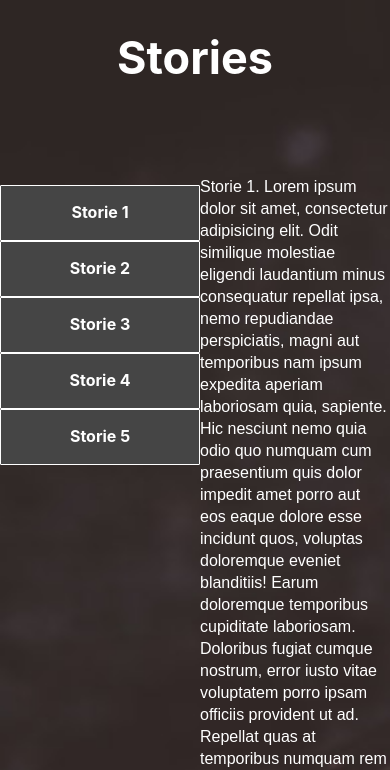
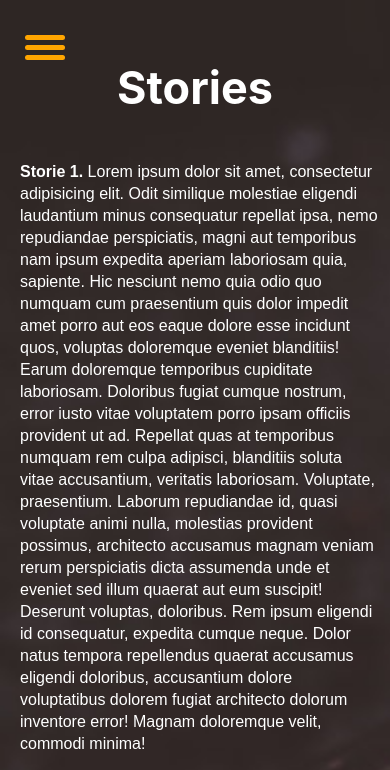
Before and after one commit to Roka20012/kottans_frontend, a plain HTML site: page practical_task/practic_dom/index.html in a window 390 px wide. Shown: the top 770 px of the page. Drawn offline with Linux system fonts and the light colour scheme.

Commit message:
add responsive menu

```diff
--- a/practical_task/practic_dom/index.html
+++ b/practical_task/practic_dom/index.html
@@ -1,5 +1,6 @@
 <!DOCTYPE html>
 <html lang="en">
+
 <head>
     <meta charset="UTF-8">
     <title>Relax</title>
@@ -7,10 +8,19 @@
     <link rel="stylesheet" type="text/css" href="style.css">
     <link rel="icon" href="images/logo.png">
 </head>
+
 <body>
+    <div id="all">
+        <div class="logo">
             <h1>Stories</h1>
+        </div>
+        	<div class="burger">
+			</div>
+            <div class="burger1"></div>
+            <div class="burger2"></div>
+            <div class="burger3"></div>
+
         <div class="container">
-		<div class="stories_menu">
                 <nav id="stories">
                     <a class="stor1" href="#">Storie 1</a>
                     <a class="stor2" href="#">Storie 2</a>
@@ -18,9 +28,8 @@
                     <a class="stor4" href="#">Storie 4</a>
                     <a class="stor5" href="#">Storie 5</a>
                 </nav>
-		</div>
             <div class="data-text" id="text">
-				<p><span>Storie 1. Lorem ipsum dolor sit amet, consectetur adipisicing elit. Odit similique molestiae eligendi laudantium minus consequatur repellat ipsa, nemo repudiandae perspiciatis, magni aut temporibus nam ipsum expedita aperiam laboriosam quia, sapiente.</span>
+                <p><span><strong>Storie 1.</strong> Lorem ipsum dolor sit amet, consectetur adipisicing elit. Odit similique molestiae eligendi laudantium minus consequatur repellat ipsa, nemo repudiandae perspiciatis, magni aut temporibus nam ipsum expedita aperiam laboriosam quia, sapiente.</span>
                     <span>Hic nesciunt nemo quia odio quo numquam cum praesentium quis dolor impedit amet porro aut eos eaque dolore esse incidunt quos, voluptas doloremque eveniet blanditiis! Earum doloremque temporibus cupiditate laboriosam.</span>
                     <span>Doloribus fugiat cumque nostrum, error iusto vitae voluptatem porro ipsam officiis provident ut ad. Repellat quas at temporibus numquam rem culpa adipisci, blanditiis soluta vitae accusantium, veritatis laboriosam. Voluptate, praesentium.</span>
                     <span>Laborum repudiandae id, quasi voluptate animi nulla, molestias provident possimus, architecto accusamus magnam veniam rerum perspiciatis dicta assumenda unde et eveniet sed illum quaerat aut eum suscipit! Deserunt voluptas, doloribus.</span>
@@ -29,6 +38,7 @@
                     <span>Qui asperiores assumenda, magni hic magnam quis earum blanditiis dolor adipisci, quibusdam voluptatibus ducimus distinctio quidem eaque dolorum voluptate delectus fuga nisi beatae veritatis. Debitis optio aspernatur deserunt commodi! Saepe.</span></p>
             </div>
         </div>
+    </div>
+</body>
 
-</body>
 </html>
--- a/practical_task/practic_dom/interactive.js
+++ b/practical_task/practic_dom/interactive.js
@@ -1,33 +1,33 @@
 let stories = {
-	"stor1": `<p><span>Storie 1. Lorem ipsum dolor sit amet, consectetur adipisicing elit. Odit similique molestiae eligendi laudantium minus consequatur repellat ipsa, nemo repudiandae perspiciatis, magni aut temporibus nam ipsum expedita aperiam laboriosam quia, sapiente.</span>
+    "stor1": `<p><span><strong>Storie 1.</strong> Lorem ipsum dolor sit amet, consectetur adipisicing elit. Odit similique molestiae eligendi laudantium minus consequatur repellat ipsa, nemo repudiandae perspiciatis, magni aut temporibus nam ipsum expedita aperiam laboriosam quia, sapiente.</span>
 				<span>Hic nesciunt nemo quia odio quo numquam cum praesentium quis dolor impedit amet porro aut eos eaque dolore esse incidunt quos, voluptas doloremque eveniet blanditiis! Earum doloremque temporibus cupiditate laboriosam.</span>
 				<span>Doloribus fugiat cumque nostrum, error iusto vitae voluptatem porro ipsam officiis provident ut ad. Repellat quas at temporibus numquam rem culpa adipisci, blanditiis soluta vitae accusantium, veritatis laboriosam. Voluptate, praesentium.</span>
 				<span>Laborum repudiandae id, quasi voluptate animi nulla, molestias provident possimus, architecto accusamus magnam veniam rerum perspiciatis dicta assumenda unde et eveniet sed illum quaerat aut eum suscipit! Deserunt voluptas, doloribus.</span>
 				<span>Rem ipsum eligendi id consequatur, expedita cumque neque. Dolor natus tempora repellendus quaerat accusamus eligendi doloribus, accusantium dolore voluptatibus dolorem fugiat architecto dolorum inventore error! Magnam doloremque velit, commodi minima!</span></p>
 				<p><span>Eligendi architecto voluptas alias labore reprehenderit temporibus sed, et laborum repellendus quis quae dicta mollitia voluptates, hic? Excepturi praesentium vel, labore veniam earum facere quae deserunt eius quaerat deleniti quod.</span>
 				<span>Qui asperiores assumenda, magni hic magnam quis earum blanditiis dolor adipisci, quibusdam voluptatibus ducimus distinctio quidem eaque dolorum voluptate delectus fuga nisi beatae veritatis. Debitis optio aspernatur deserunt commodi! Saepe.</span></p>`,
-	"stor2": `<p><span>Storie 2. Lorem ipsum dolor sit amet, consectetur adipisicing elit. Odit similique molestiae eligendi laudantium minus consequatur repellat ipsa, nemo repudiandae perspiciatis, magni aut temporibus nam ipsum expedita aperiam laboriosam quia, sapiente.</span>
+    "stor2": `<p><span><strong>Storie 2.</strong> Lorem ipsum dolor sit amet, consectetur adipisicing elit. Odit similique molestiae eligendi laudantium minus consequatur repellat ipsa, nemo repudiandae perspiciatis, magni aut temporibus nam ipsum expedita aperiam laboriosam quia, sapiente.</span>
 				<span>Hic nesciunt nemo quia odio quo numquam cum praesentium quis dolor impedit amet porro aut eos eaque dolore esse incidunt quos, voluptas doloremque eveniet blanditiis! Earum doloremque temporibus cupiditate laboriosam.</span>
 				<span>Doloribus fugiat cumque nostrum, error iusto vitae voluptatem porro ipsam officiis provident ut ad. Repellat quas at temporibus numquam rem culpa adipisci, blanditiis soluta vitae accusantium, veritatis laboriosam. Voluptate, praesentium.</span>
 				<span>Laborum repudiandae id, quasi voluptate animi nulla, molestias provident possimus, architecto accusamus magnam veniam rerum perspiciatis dicta assumenda unde et eveniet sed illum quaerat aut eum suscipit! Deserunt voluptas, doloribus.</span>
 				<span>Rem ipsum eligendi id consequatur, expedita cumque neque. Dolor natus tempora repellendus quaerat accusamus eligendi doloribus, accusantium dolore voluptatibus dolorem fugiat architecto dolorum inventore error! Magnam doloremque velit, commodi minima!</span></p>
 				<p><span>Eligendi architecto voluptas alias labore reprehenderit temporibus sed, et laborum repellendus quis quae dicta mollitia voluptates, hic? Excepturi praesentium vel, labore veniam earum facere quae deserunt eius quaerat deleniti quod.</span>
 				<span>Qui asperiores assumenda, magni hic magnam quis earum blanditiis dolor adipisci, quibusdam voluptatibus ducimus distinctio quidem eaque dolorum voluptate delectus fuga nisi beatae veritatis. Debitis optio aspernatur deserunt commodi! Saepe.</span></p>`,
-	"stor3": `<p><span>Storie 3. Lorem ipsum dolor sit amet, consectetur adipisicing elit. Odit similique molestiae eligendi laudantium minus consequatur repellat ipsa, nemo repudiandae perspiciatis, magni aut temporibus nam ipsum expedita aperiam laboriosam quia, sapiente.</span>
+    "stor3": `<p><span><strong>Storie 3.</strong> Lorem ipsum dolor sit amet, consectetur adipisicing elit. Odit similique molestiae eligendi laudantium minus consequatur repellat ipsa, nemo repudiandae perspiciatis, magni aut temporibus nam ipsum expedita aperiam laboriosam quia, sapiente.</span>
 				<span>Hic nesciunt nemo quia odio quo numquam cum praesentium quis dolor impedit amet porro aut eos eaque dolore esse incidunt quos, voluptas doloremque eveniet blanditiis! Earum doloremque temporibus cupiditate laboriosam.</span>
 				<span>Doloribus fugiat cumque nostrum, error iusto vitae voluptatem porro ipsam officiis provident ut ad. Repellat quas at temporibus numquam rem culpa adipisci, blanditiis soluta vitae accusantium, veritatis laboriosam. Voluptate, praesentium.</span>
 				<span>Laborum repudiandae id, quasi voluptate animi nulla, molestias provident possimus, architecto accusamus magnam veniam rerum perspiciatis dicta assumenda unde et eveniet sed illum quaerat aut eum suscipit! Deserunt voluptas, doloribus.</span>
 				<span>Rem ipsum eligendi id consequatur, expedita cumque neque. Dolor natus tempora repellendus quaerat accusamus eligendi doloribus, accusantium dolore voluptatibus dolorem fugiat architecto dolorum inventore error! Magnam doloremque velit, commodi minima!</span></p>
 				<p><span>Eligendi architecto voluptas alias labore reprehenderit temporibus sed, et laborum repellendus quis quae dicta mollitia voluptates, hic? Excepturi praesentium vel, labore veniam earum facere quae deserunt eius quaerat deleniti quod.</span>
 				<span>Qui asperiores assumenda, magni hic magnam quis earum blanditiis dolor adipisci, quibusdam voluptatibus ducimus distinctio quidem eaque dolorum voluptate delectus fuga nisi beatae veritatis. Debitis optio aspernatur deserunt commodi! Saepe.</span></p>`,
-	"stor4": `<p><span>Storie 4. Lorem ipsum dolor sit amet, consectetur adipisicing elit. Odit similique molestiae eligendi laudantium minus consequatur repellat ipsa, nemo repudiandae perspiciatis, magni aut temporibus nam ipsum expedita aperiam laboriosam quia, sapiente.</span>
+    "stor4": `<p><span><strong>Storie 4.</strong> Lorem ipsum dolor sit amet, consectetur adipisicing elit. Odit similique molestiae eligendi laudantium minus consequatur repellat ipsa, nemo repudiandae perspiciatis, magni aut temporibus nam ipsum expedita aperiam laboriosam quia, sapiente.</span>
 				<span>Hic nesciunt nemo quia odio quo numquam cum praesentium quis dolor impedit amet porro aut eos eaque dolore esse incidunt quos, voluptas doloremque eveniet blanditiis! Earum doloremque temporibus cupiditate laboriosam.</span>
 				<span>Doloribus fugiat cumque nostrum, error iusto vitae voluptatem porro ipsam officiis provident ut ad. Repellat quas at temporibus numquam rem culpa adipisci, blanditiis soluta vitae accusantium, veritatis laboriosam. Voluptate, praesentium.</span>
 				<span>Laborum repudiandae id, quasi voluptate animi nulla, molestias provident possimus, architecto accusamus magnam veniam rerum perspiciatis dicta assumenda unde et eveniet sed illum quaerat aut eum suscipit! Deserunt voluptas, doloribus.</span>
 				<span>Rem ipsum eligendi id consequatur, expedita cumque neque. Dolor natus tempora repellendus quaerat accusamus eligendi doloribus, accusantium dolore voluptatibus dolorem fugiat architecto dolorum inventore error! Magnam doloremque velit, commodi minima!</span></p>
 				<p><span>Eligendi architecto voluptas alias labore reprehenderit temporibus sed, et laborum repellendus quis quae dicta mollitia voluptates, hic? Excepturi praesentium vel, labore veniam earum facere quae deserunt eius quaerat deleniti quod.</span>
 				<span>Qui asperiores assumenda, magni hic magnam quis earum blanditiis dolor adipisci, quibusdam voluptatibus ducimus distinctio quidem eaque dolorum voluptate delectus fuga nisi beatae veritatis. Debitis optio aspernatur deserunt commodi! Saepe.</span></p>`,
-	"stor5": `<p><span>Storie 5. Lorem ipsum dolor sit amet, consectetur adipisicing elit. Odit similique molestiae eligendi laudantium minus consequatur repellat ipsa, nemo repudiandae perspiciatis, magni aut temporibus nam ipsum expedita aperiam laboriosam quia, sapiente.</span>
+    "stor5": `<p><span><strong>Storie 5.</strong> Lorem ipsum dolor sit amet, consectetur adipisicing elit. Odit similique molestiae eligendi laudantium minus consequatur repellat ipsa, nemo repudiandae perspiciatis, magni aut temporibus nam ipsum expedita aperiam laboriosam quia, sapiente.</span>
 				<span>Hic nesciunt nemo quia odio quo numquam cum praesentium quis dolor impedit amet porro aut eos eaque dolore esse incidunt quos, voluptas doloremque eveniet blanditiis! Earum doloremque temporibus cupiditate laboriosam.</span>
 				<span>Doloribus fugiat cumque nostrum, error iusto vitae voluptatem porro ipsam officiis provident ut ad. Repellat quas at temporibus numquam rem culpa adipisci, blanditiis soluta vitae accusantium, veritatis laboriosam. Voluptate, praesentium.</span>
 				<span>Laborum repudiandae id, quasi voluptate animi nulla, molestias provident possimus, architecto accusamus magnam veniam rerum perspiciatis dicta assumenda unde et eveniet sed illum quaerat aut eum suscipit! Deserunt voluptas, doloribus.</span>
@@ -40,7 +40,32 @@ let stories = {
 let nav = document.getElementById("stories");
 let text = document.getElementById("text");
 
-nav.addEventListener("click", (e) => {
-	text.innerHTML = stories[e.target.getAttribute("class")];
 
-});
+function checkStory(e) {
+    if (e.target.tagName == "A") {
+        text.innerHTML = stories[e.target.getAttribute("class")];
+        // let computedStyle = getComputedStyle(nav).marginLeft;
+        // console.log(computedStyle.style.marginLeft);
+        let width = window.innerWidth ||
+            document.documentElement.clientWidth ||
+            document.body.clientWidth;
+        if(width < 1000) nav.style.marginLeft = "-170px";
+    }
+}
+
+nav.addEventListener("click", checkStory);
+
+function hideOpenMenu(e) {
+	let target = e.target;
+    let computedStyle = getComputedStyle(nav).marginLeft;
+
+    if (computedStyle == "-170px") {
+        nav.style.marginLeft = "0px";
+    } else {
+        nav.style.marginLeft = "-170px";
+    }
+}
+
+let burgerButton = document.getElementsByClassName("burger")[0];
+
+burgerButton.addEventListener("click", hideOpenMenu);
--- a/practical_task/practic_dom/style.css
+++ b/practical_task/practic_dom/style.css
@@ -9,9 +9,14 @@ body {
     font-family: BlinkMacSystemFont, -apple-system, "Segoe UI", Helvetica, Arial, sans-serif;
 }
 
+::-webkit-scrollbar {
+    display: none;
+}
 
 nav {
-    top: 60px;
+    margin-right: 25px;
+    margin-left: 0px;
+    top: 55px;
     position: relative;
     text-align: center;
     width: 200px;
@@ -29,6 +34,8 @@ nav {
 }
 
 h1 {
+    position: relative;
+    top: 30px;
     font-size: 45px;
     text-align: center;
 }
@@ -44,7 +51,8 @@ h1 {
 }
 
 a {
-	top: 10px;
+    margin-bottom: 3px;
+    top: 10px;
     height: 30px;
     position: relative;
     display: inline-block;
@@ -63,14 +71,114 @@ a {
 a:hover {
     background: #888;
     cursor: pointer;
+    box-shadow: -5px 5px 50px 20px #888;
+    border-right: 10px solid;
+    border-left: 10px solid;
+    z-index: 1;
 }
 
 a:active {
-	opacity: 0;
-    transform: scale(0.4);
-    background: #C0C0C0FF;
+    z-index: 1;
+    /*transition: all ease 0.2s;*/
+    /*margin-right: -20px;*/
+    border-right: 10px solid;
+    border-left: 10px solid;
+    box-shadow: -5px 5px 50px 20px #888;
+    /*transform: scale(1.1); #C0C0C0FF*/
+    background: #D52940FF;
 }
 
-.check {
-	background-color: #888;
+a::before {
+    top: 50px;
+    left: 40px;
+    position: relative;
+    content: "";
+    width: 100px;
+    height: 100px;
+    background-color: red;
 }
+
+a::after {
+    position: relative;
+    content: "";
+    width: 100px;
+    height: 100px;
+    background-color: red;
+}
+
+
+
+@media screen and (max-width: 1000px) {
+
+    nav {
+        z-index: 1;
+        height: 300px;
+        width: 150px;
+        top: 0px;
+        padding: 400px 10px 100% 10px;
+        position: fixed;
+        margin-left: -170px;
+        transition: all ease .2s;
+        background-color: #454545FF;
+        left: 0px;
+    }
+
+    a {
+        top: -200px;
+        left: 0px;
+    }
+
+    .data-text {
+        margin-top: -15px;
+        margin-left: 20px;
+        margin-right: 10px;
+    }
+
+    .burger {
+        position: absolute;
+        z-index: 3;
+        /*        background-color: red;*/
+        width: 40px;
+        height: 25px;
+        top: 35px;
+        left: 25px;
+    }
+
+    .burger:hover {
+        cursor: pointer;
+    }
+
+    .burger1 {
+        /* box-shadow: 0px 10px 0px 20px #888 ;*/
+        z-index: 2;
+        border-radius: 20px;
+        position: absolute;
+        top: 35px;
+        left: 25px;
+        width: 40px;
+        height: 5px;
+        background-color: orange;
+    }
+
+    .burger2 {
+        z-index: 2;
+        border-radius: 20px;
+        position: absolute;
+        top: 45px;
+        left: 25px;
+        width: 40px;
+        height: 5px;
+        background-color: orange;
+    }
+
+    .burger3 {
+        z-index: 2;
+        border-radius: 20px;
+        position: absolute;
+        top: 55px;
+        left: 25px;
+        width: 40px;
+        height: 5px;
+        background-color: orange;
+    }
+}
```
Lines whose indentation alone changed are shown as unchanged.
